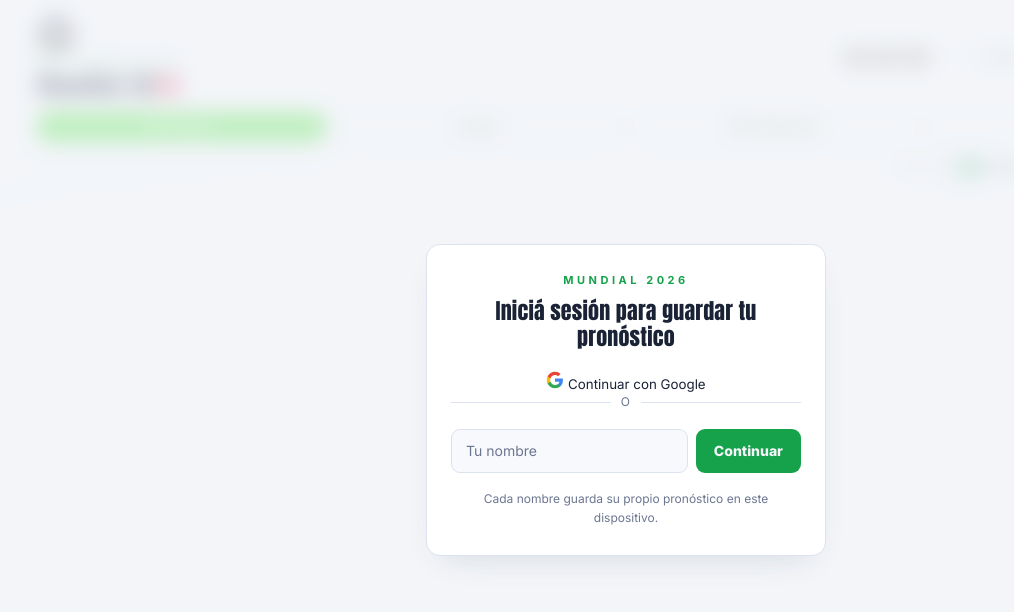
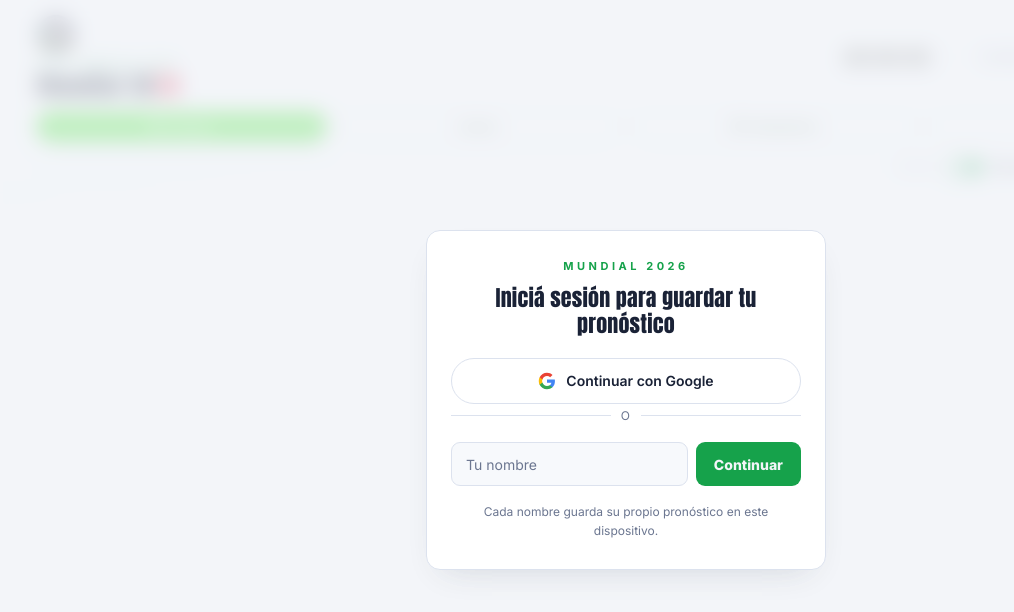
Before and after one commit to pablomguanca/fixture-mundial2026, a website with bundled scripts: page index.html in a window 1280 px wide. Shown: the whole page, without its empty margins (14-1028 px from the left). Built offline with nearby package versions, Linux system fonts and the light colour scheme; grey boxes are pictures that could not be loaded; a script that the page names is missing.

Commit message:
style: estilos aplicados en btn Google nuevo (Firebase Auth)

```diff
--- a/sass/layout/_auth.scss
+++ b/sass/layout/_auth.scss
@@ -51,10 +51,28 @@
   font-weight: 500;
 }
 
-.auth-gate__google {
+.auth-gate__google-btn {
   display: flex;
+  align-items: center;
   justify-content: center;
-  margin-bottom: 18px;
+  gap: 10px;
+  width: 100%;
+  height: 46px;
+  border: 1px solid var(--color-line);
+  border-radius: $radius-pill;
+  background: var(--color-surface);
+  color: var(--color-text);
+  font-size: 14px;
+  font-weight: 600;
+  font-family: $font-body;
+  cursor: pointer;
+  transition: $transition-fast;
+  margin-bottom: 4px;
+
+  &:hover {
+    border-color: var(--color-accent);
+    background: var(--color-surface-2);
+  }
 }
 
 .auth-gate__divider {
```
Also changed, not shown: css/styles.css.
